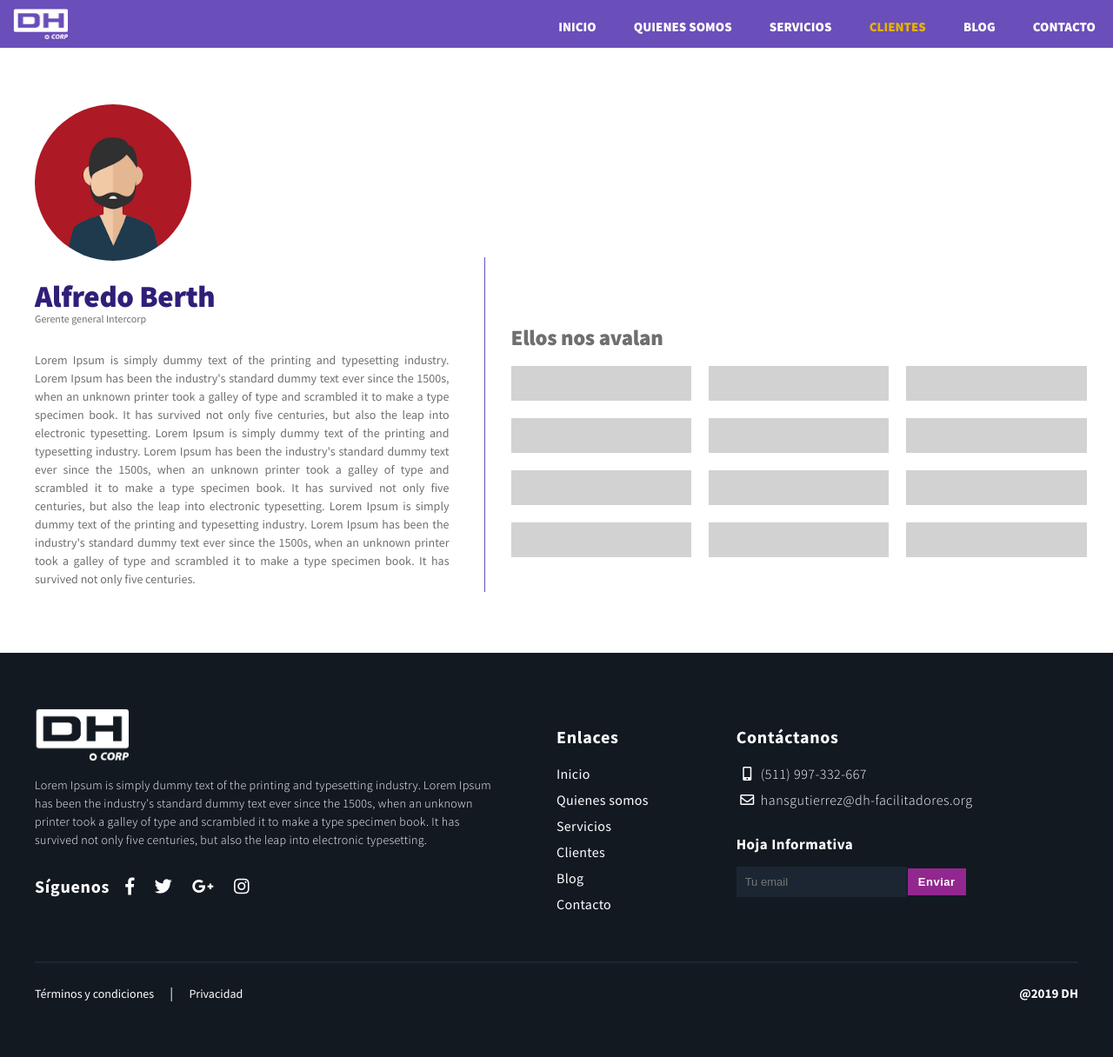
After one commit to NestorPlasencia/dhcorp-theme-wp, a PHP site: page /clientes.html in a window 1280 px wide. The commit adds this page. Shown: the whole page at 87% size. Run offline with PHP 8.4, Linux system fonts and the light colour scheme; some libraries are stand-ins or nearby versions.

Commit message:
Update content and styles - clientes HTML

```diff
--- /dev/null
+++ b/clientes.html
@@ -0,0 +1,124 @@
+<!DOCTYPE html>
+<html>
+	<head>
+		<meta charset="utf-8">
+		<title>DH Corp | Clientes</title>
+		<meta name="viewport" content="width=device-width, initial-scale=1">
+		<link rel="stylesheet" href="style/pages.css">
+		<link rel="stylesheet" href="https://use.fontawesome.com/releases/v5.7.2/css/all.css" integrity="sha384-fnmOCqbTlWIlj8LyTjo7mOUStjsKC4pOpQbqyi7RrhN7udi9RwhKkMHpvLbHG9Sr" crossorigin="anonymous">
+		<link href="https://fonts.googleapis.com/css?family=Source+Sans+Pro:300,400,600,700,900" rel="stylesheet">
+		<link rel="stylesheet" href="https://cdnjs.cloudflare.com/ajax/libs/Swiper/4.0.7/css/swiper.css">
+	</head>
+	<body>
+		<nav>
+			<a href="" class="brand">
+				<img src="assets/images/icons/brand.png" alt="DH Corp">
+			</a>
+			<ul class="list-items">
+				<li>
+					<a href="home.html">INICIO</a>
+				</li>
+				<li>
+					<a href="quienes-somos.html">QUIENES SOMOS</a>
+				</li>
+				<li>
+					<a href="servicios.html">SERVICIOS</a>
+				</li>
+				<li>
+					<a href="clientes.html" class="active">CLIENTES</a>
+				</li>
+				<li>
+					<a href="blog.html">BLOG</a>
+				</li>
+				<li>
+					<a href="contacto.html">CONTACTO</a>
+				</li>
+			</ul>
+		</nav>
+		<section id="clientes">
+            <div class="container">
+                <div class="left-content">
+					<img src="assets/images/photo.png" alt="User">
+					<h2>Alfredo Berth</h2>
+					<p class="position">Gerente general Intercorp</p>
+                    <p class="description">Lorem Ipsum is simply dummy text of the printing and typesetting industry. Lorem Ipsum has been the industry's standard dummy text ever since the 1500s, when an unknown printer took a galley of type and scrambled it to make a type specimen book. It has survived not only five centuries, but also the leap into electronic typesetting. Lorem Ipsum is simply dummy text of the printing and typesetting industry. Lorem Ipsum has been the industry's standard dummy text ever since the 1500s, when an unknown printer took a galley of type and scrambled it to make a type specimen book. It has survived not only five centuries, but also the leap into electronic typesetting. Lorem Ipsum is simply dummy text of the printing and typesetting industry. Lorem Ipsum has been the industry's standard dummy text ever since the 1500s, when an unknown printer took a galley of type and scrambled it to make a type specimen book. It has survived not only five centuries.</p>
+                </div>
+                <div class="right-content">
+					<div class="brands">
+						<h3>Ellos nos avalan</h3>
+						<div class="columns">
+							<div class="logo"></div>
+							<div class="logo"></div>
+							<div class="logo"></div>
+							<div class="logo"></div>
+							<div class="logo"></div>
+							<div class="logo"></div>
+							<div class="logo"></div>
+							<div class="logo"></div>
+							<div class="logo"></div>
+							<div class="logo"></div>
+							<div class="logo"></div>
+							<div class="logo"></div>
+						</div>
+					</div>
+				</div>
+            </div>
+		</section>
+		<footer>
+			<div class="container">
+				<div class="container-top">
+					<div class="content-left">
+						<img src="assets/images/icons/brand.png" alt="DH Corp">
+						<p>Lorem Ipsum is simply dummy text of the printing and typesetting industry. Lorem Ipsum has been the industry's standard dummy text ever since the 1500s, when an unknown printer took a galley of type and scrambled it to make a type specimen book. It has survived not only five centuries, but also the leap into electronic typesetting.</p>
+						<div>
+							<span class="footer-title">Síguenos</span>
+							<a href=""><i class="fab fa-facebook-f"></i></a>
+							<a href=""><i class="fab fa-twitter"></i></a>
+							<a href=""><i class="fab fa-google-plus-g"></i></a>
+							<a href=""><i class="fab fa-instagram"></i></a>
+						</div>
+					</div>
+					<div class="content-middle">
+						<p class="footer-title">Enlaces</p>
+						<ul>
+							<li><a href="">Inicio</a></li>
+							<li><a href="">Quienes somos</a></li>
+							<li><a href="">Servicios</a></li>
+							<li><a href="">Clientes</a></li>
+							<li><a href="">Blog</a></li>
+							<li><a href="">Contacto</a></li>
+						</ul>
+					</div>
+					<div class="content-right">
+						<p class="footer-title">Contáctanos</p>
+						<div class="contact">
+							<i class="fas fa-mobile-alt"></i>
+							<span>(511) 997-332-667</span>
+						</div>
+						<div class="contact">
+							<i class="far fa-envelope"></i>
+							<span>hansgutierrez@dh-facilitadores.org</span>
+						</div>
+						<h5>Hoja Informativa</h5>
+						<div class="form-group">
+							<input type="email" placeholder="Tu email">
+							<button>Enviar</button>
+						</div>
+					</div>
+				</div>
+				<div class="footer-line"></div>
+				<div class="container-bottom">
+					<div class="content-left">
+						<a href="">Términos y condiciones</a>
+						<span>|</span>
+						<a href="">Privacidad</a>
+					</div>
+					<div class="content-right">
+						<span>@2019 DH</span>
+					</div>
+				</div>
+			</div>
+		</footer>
+		<script src="https://code.jquery.com/jquery-3.3.1.min.js"></script>
+	</body>
+</html>
--- a/style/pages.css
+++ b/style/pages.css
@@ -424,4 +424,79 @@ section#quienes-somos .container .fundador-description .box {
   border-radius: 20px;
   z-index: -1;
 }
+
+section#clientes .container {
+  display: -ms-grid;
+  display: grid;
+  -ms-grid-columns: 1fr 1.3fr;
+      grid-template-columns: 1fr 1.3fr;
+}
+
+section#clientes .container .left-content {
+  padding: 120px 2.5em 60px;
+}
+
+section#clientes .container .left-content img {
+  width: 180px;
+  border-radius: 50%;
+  margin-bottom: 20px;
+}
+
+section#clientes .container .left-content h2 {
+  color: #301e79;
+  font-weight: 900;
+  font-size: 35px;
+  letter-spacing: -0.01em;
+  line-height: 1em;
+}
+
+section#clientes .container .left-content .position {
+  font-size: 12px;
+  margin: 0;
+  color: #706f6f;
+}
+
+section#clientes .container .left-content .description {
+  margin-top: 30px;
+  font-size: 14px;
+  line-height: 1.5em;
+  text-align: justify;
+  color: #706f6f;
+}
+
+section#clientes .container .right-content {
+  padding: 200px 0 70px;
+  -ms-flex-item-align: end;
+      align-self: flex-end;
+}
+
+section#clientes .container .right-content .brands {
+  border-left: 1px solid #6a4eba;
+  height: 100%;
+  padding: 80px 30px 40px;
+}
+
+section#clientes .container .right-content .brands h3 {
+  color: #706f6f;
+  font-weight: 900;
+  font-size: 25px;
+  letter-spacing: -0.01em;
+  line-height: 1em;
+}
+
+section#clientes .container .right-content .brands .columns {
+  display: -ms-grid;
+  display: grid;
+  -ms-grid-columns: 1fr 1fr 1fr;
+      grid-template-columns: 1fr 1fr 1fr;
+  grid-gap: 20px;
+  margin-top: 20px;
+}
+
+section#clientes .container .right-content .brands .columns .logo {
+  height: 40px;
+  width: 100%;
+  background-color: #a6a6a6;
+  opacity: 0.5;
+}
 /*# sourceMappingURL=pages.css.map */
--- a/style/pages.scss
+++ b/style/pages.scss
@@ -184,3 +184,75 @@ section#quienes-somos {
         }
     }
 }
+
+section#clientes {
+    .container {
+        display: grid;
+        grid-template-columns: 1fr 1.3fr;
+
+        .left-content {
+            padding: 120px 2.5em 60px;
+
+            img {
+                width: 180px;
+                border-radius: 50%;
+                margin-bottom: 20px;
+            }
+
+            h2 {
+                color: $purple;
+                font-weight: 900;
+                font-size: 35px;
+                letter-spacing: -0.01em;
+                line-height: 1em;
+            }
+
+            .position {
+                font-size: 12px;
+                margin: 0;
+                color: $gray;
+            }
+
+            .description {
+                margin-top: 30px;
+                font-size: 14px;
+                line-height: 1.5em;
+                text-align: justify;
+                color: $gray;
+            }
+        }
+
+        .right-content {
+            padding: 200px 0 70px;
+            align-self: flex-end;
+
+            .brands {
+                border-left: 1px solid $purple-light;
+                height: 100%;
+                padding: 80px 30px 40px;
+
+                h3 {
+                    color: $gray;
+                    font-weight: 900;
+                    font-size: 25px;
+                    letter-spacing: -0.01em;
+                    line-height: 1em;
+                }
+
+                .columns {
+                    display: grid;
+                    grid-template-columns: 1fr 1fr 1fr;
+                    grid-gap: 20px;
+                    margin-top: 20px;
+
+                    .logo {
+                        height: 40px;
+                        width: 100%;
+                        background-color: $gray-label;
+                        opacity: 0.5;
+                    }
+                }
+            }
+        }
+    }
+}
```
Also changed, not shown: assets/images/photo.png (added), 1 other file.
